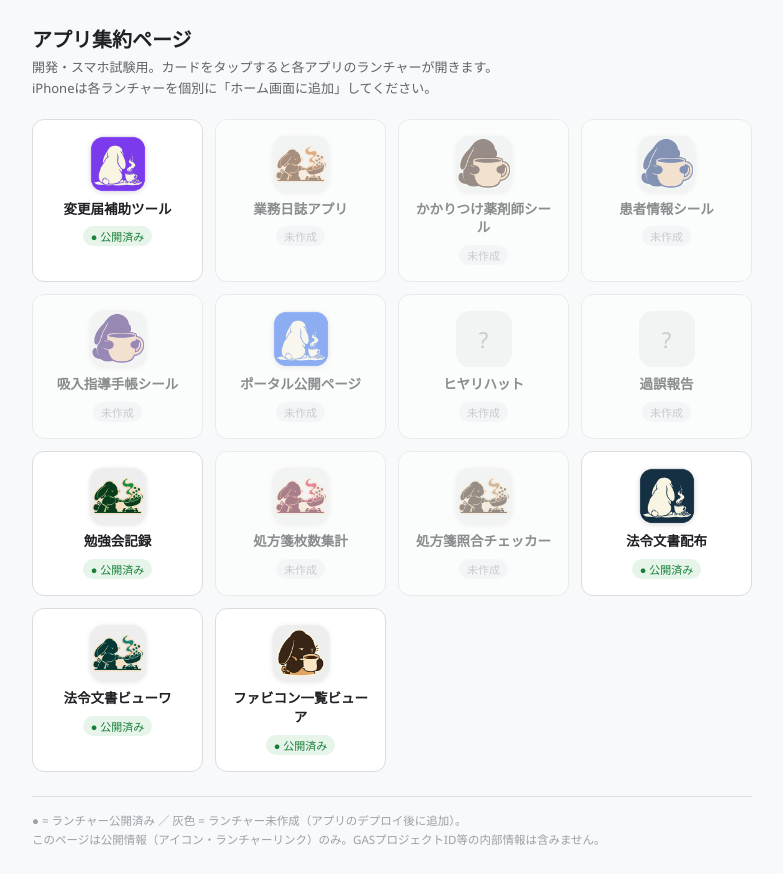
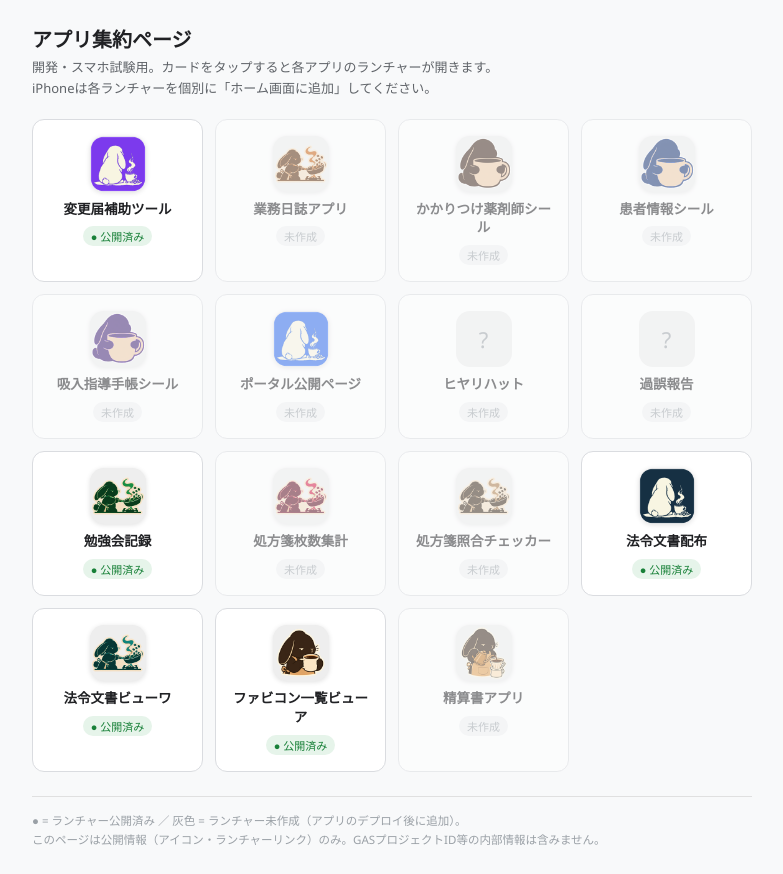
Before and after one commit to sanmi-dev/sanmi-apps, a plain HTML site: page hub.html in a window 1280 px wide. Shown: the whole page, without its empty margins (248-1031 px from the left). Drawn offline with Linux system fonts and the light colour scheme.

Commit message:
Register seisan (精算書) app in hub + mark e1 as used

```diff
--- a/hub.html
+++ b/hub.html
@@ -56,7 +56,8 @@
     { name:"処方箋照合チェッカー",   short:"rx-checker",  icon:true,  launcher:false },
     { name:"法令文書配布",           short:"haihu",       icon:true,  launcher:true  },
     { name:"法令文書ビューワ",       short:"stove-teal",  icon:true,  launcher:true  },
-    { name:"ファビコン一覧ビューア", short:"icons", iconName:"rabbit-coffee", icon:true, launcher:true }
+    { name:"ファビコン一覧ビューア", short:"icons", iconName:"rabbit-coffee", icon:true, launcher:true },
+    { name:"精算書アプリ",           short:"seisan",      icon:true,  launcher:false }
   ];
   var BASE = "https://sanmi-dev.github.io/sanmi-apps/";
 
```
Also changed, not shown: icons.html (+2 -1 lines).
